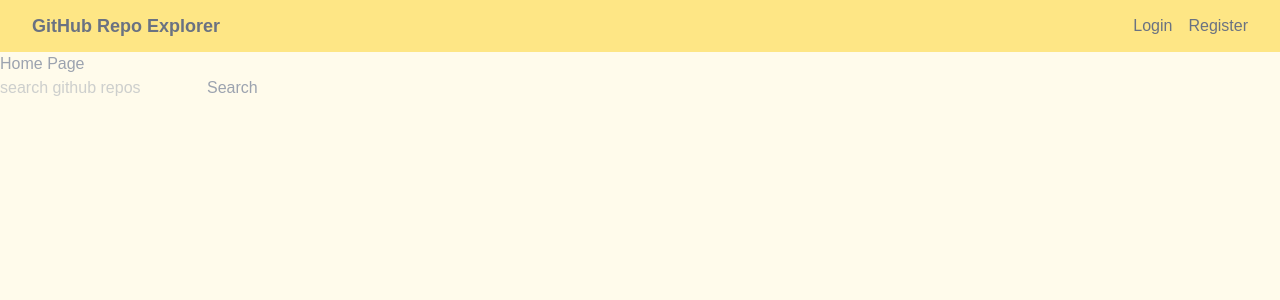
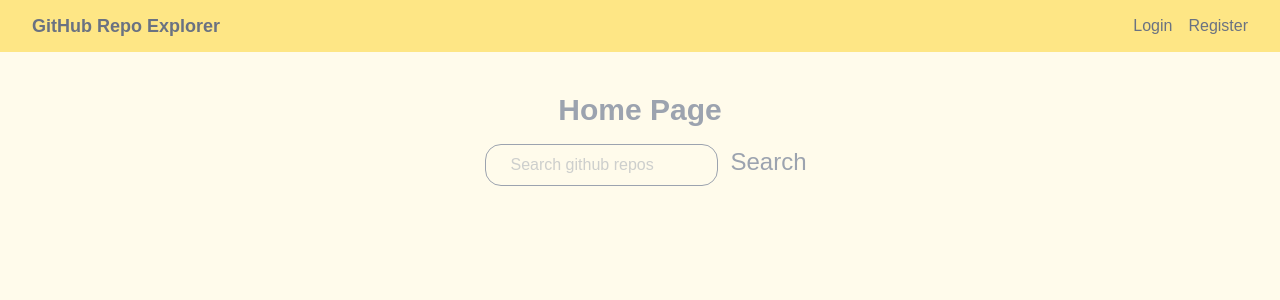
Before and after one commit to jadonahue/github_repo_explorer_frontend, a Next.js app: page /home in a window 1280 px wide. Shown: the top 300 px of the page. Built offline with nearby package versions, Linux system fonts and the light colour scheme.

Commit message:
Update favorite and home page styles.

```diff
--- a/src/app/favorites/page.tsx
+++ b/src/app/favorites/page.tsx
@@ -72,7 +72,7 @@ const FavoritesPage = () => {
                     <h1 className="text-2xl font-bold mb-4">
                         Your Favorite Repositories
                     </h1>
-                    <ul className="grid grid-cols-1 gap-4 sm:grid-cols-2 lg:grid-cols-3">
+                    <ul className="grid grid-cols-1 gap-4 sm:grid-cols-2 lg:grid-cols-3 px-8">
                         {favorites.map((repo) => (
                             <RepoCard
                                 key={repo.repo_id}
--- a/src/app/home/page.tsx
+++ b/src/app/home/page.tsx
@@ -103,18 +103,22 @@ const HomePage = () => {
     return (
         <div>
             <NavBar />
-            <div>Home Page</div>
+            <div className='flex flex-col items-center justify-center py-10 space-y-4'>
+
+                <h2 className='font-bold text-3xl'>Home Page</h2>
 
                 {/* Search bar for GitHub username */}
                 <form onSubmit={handleSearch}>
                     <input
                         type="text"
-                    placeholder="search github repos"
+                        placeholder="Search github repos"
                         value={search}
                         onChange={(e) => setSearch(e.target.value)}
+                        className='border rounded-2xl pl-6 py-2 mx-3'
                     />
-                <button type="submit">Search</button>
+                    <button type="submit" className='text-2xl'>Search</button>
                 </form>
+            </div>
 
             {/* Loading state */}
             {loading && <p>Loading...</p>}
@@ -123,7 +127,7 @@ const HomePage = () => {
             {error && <p style={{ color: 'red' }}>{error}</p>}
 
             {/* Display repos */}
-            <ul className="grid grid-cols-1 gap-4 sm:grid-cols-2 lg:grid-cols-3">
+            <ul className="grid grid-cols-1 gap-4 sm:grid-cols-2 lg:grid-cols-3 px-8">
                 {repos.map((repo) => {
                     return (
                         <RepoCard
```
Lines whose indentation alone changed are shown as unchanged.
